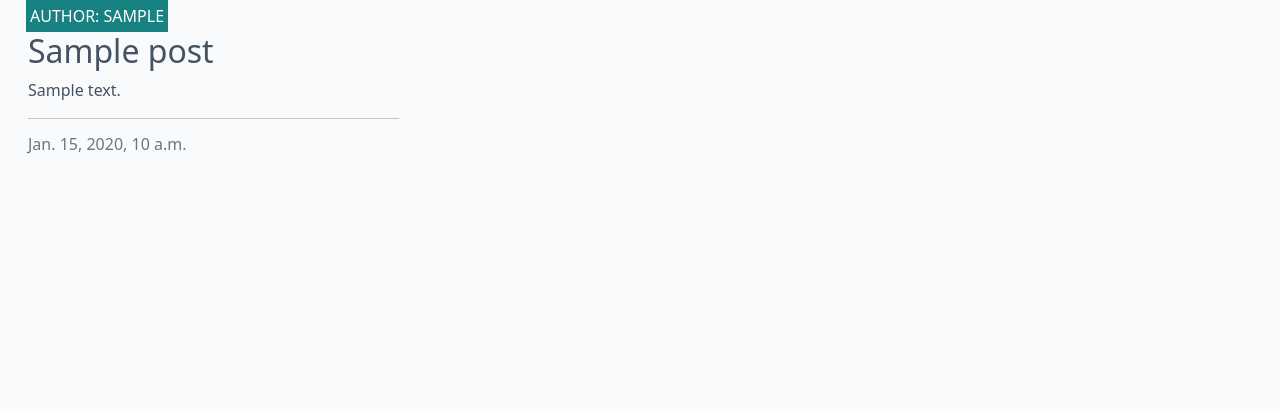
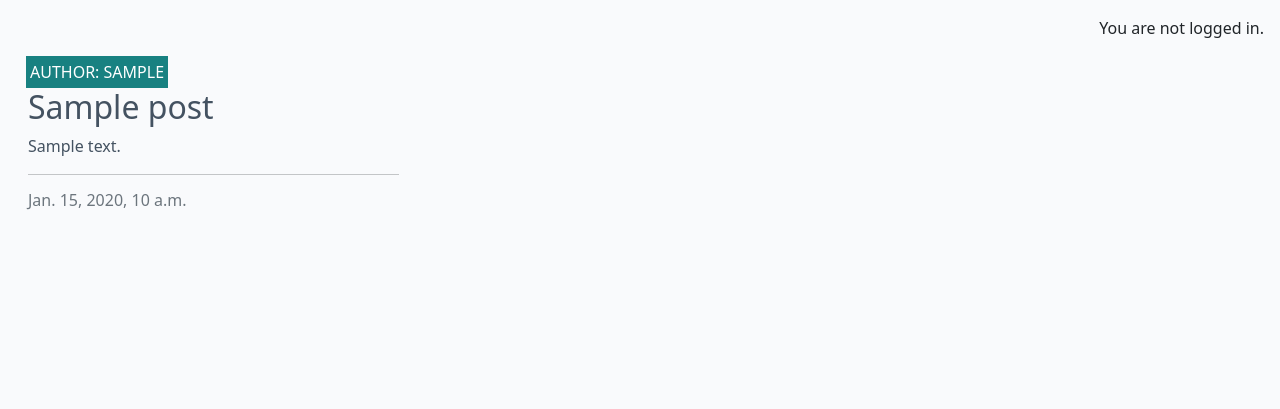
Before and after one commit to Sascha-netizen/django-blog, a Django app: page / in a window 1280 px wide. Shown: the part 60-469 px from the top of the page. Run offline with Django 4.2, Linux system fonts and the light colour scheme; tables that the repository leaves empty hold one stand-in row (values such as "Sample post").

Commit message:
Add personalised login message to base.html

```diff
--- a/django_blog/settings.py
+++ b/django_blog/settings.py
@@ -33,7 +33,7 @@ TEMPLATES_DIR = os.path.join(BASE_DIR, 'templates')
 SECRET_KEY = os.environ.get("SECRET_KEY")
 
 # SECURITY WARNING: don't run with debug turned on in production!
-DEBUG = False
+DEBUG = True
 
 ALLOWED_HOSTS = [
     'django-blog-one-d6ac77d97991.herokuapp.com',
--- a/templates/base.html
+++ b/templates/base.html
@@ -71,6 +71,11 @@
     </nav>
 
     <main class="flex-shrink-0 main-bg">
+        {% if user.is_authenticated %}
+            <p class="text-end m-3"> You are logged in as {{ user.username }} </p>
+        {% else %}
+            <p class="text-end m-3"> You are not logged in. </p>
+        {% endif %}
 
         {% block content %}
         <!-- Content Goes here -->
```
